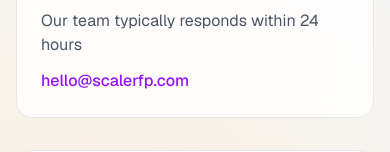
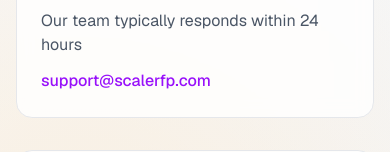
Before and after one commit to mohnishmsu962000/scalerfp-website, a Next.js app: page /contact in a window 390 px wide. Shown: the part 460-612 px from the top of the page. Built offline with nearby package versions, Linux system fonts and the light colour scheme.

Commit message:
Changed phone number

```diff
--- a/src/app/contact/page.tsx
+++ b/src/app/contact/page.tsx
@@ -59,7 +59,7 @@
               <h3 className="text-lg font-medium mb-2">Email Us</h3>
               <p className="text-gray-600 mb-3">Our team typically responds within 24 hours</p>
               <a href="mailto:hello@scalerfp.com" className="text-purple-600 hover:text-purple-700 font-medium">
-                hello@scalerfp.com
+                support@scalerfp.com
               </a>
             </div>
 
```
